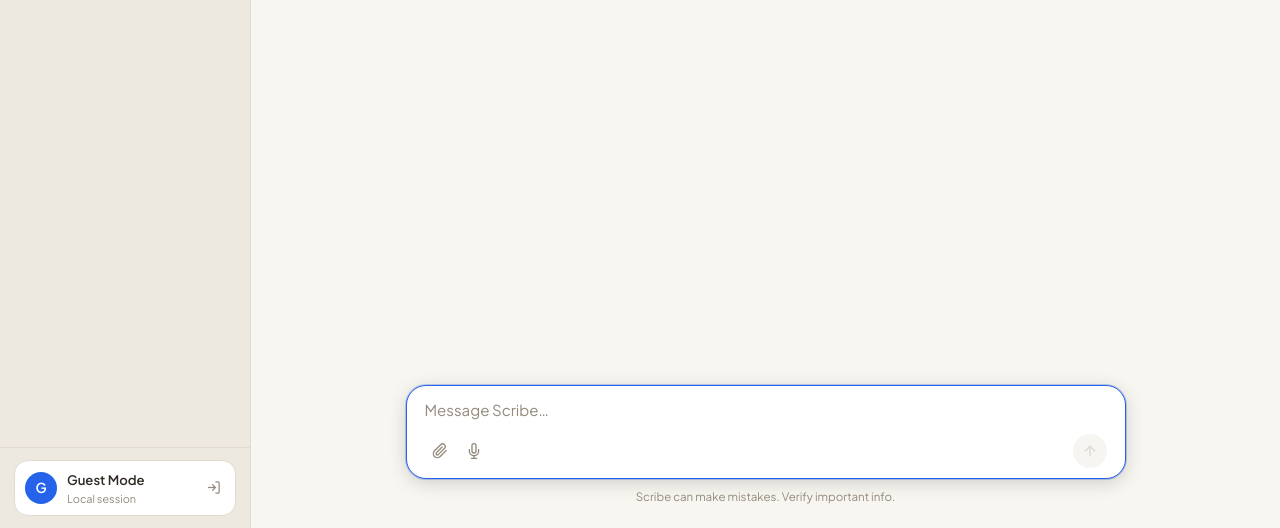
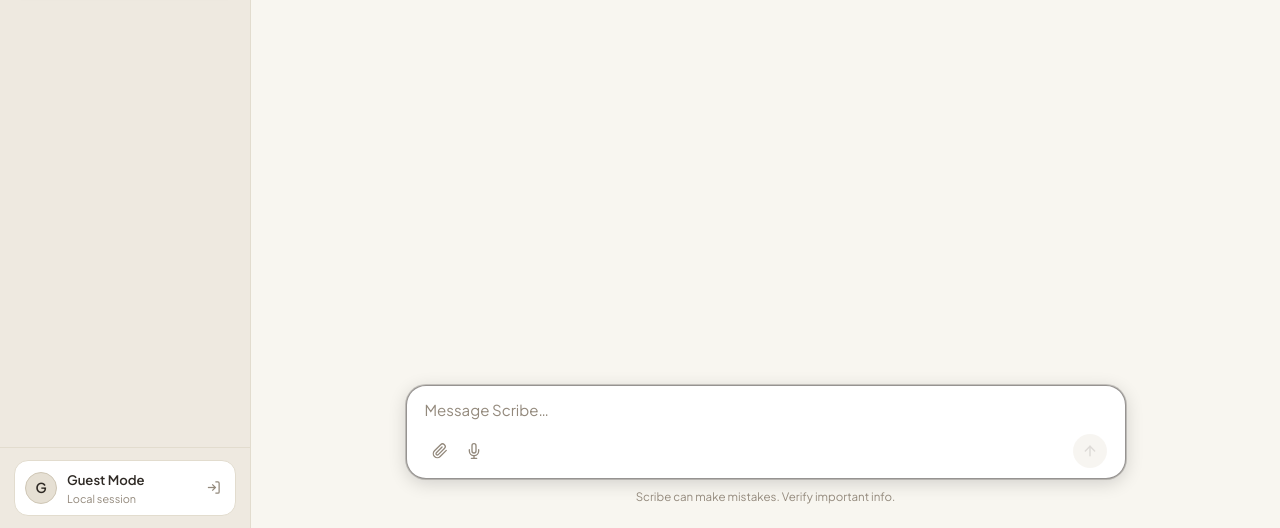
Before and after one commit to SahilPathan18/scribe, a website: page public/index.html in a window 1280 px wide. Shown: the part 272-800 px from the top of the page. Drawn offline with Linux system fonts and the light colour scheme; no server answers.

Commit message:
style(theme): switch to warm linen monochrome palette
- Replace electric cerulean blue with understated warm linen (#eee9df) in dark mode
- Add warm charcoal monochrome (#2e2924) in light mode
- Add dynamic --terracotta-ink for optimal button icon contrast
- Update user avatar and action buttons to seamless stone and linen tones

```diff
--- a/public/style.css
+++ b/public/style.css
@@ -23,21 +23,23 @@
   --ink-muted: #7c7468;
   --ink-faint: #4d473f;
 
-  /* Accents — Refined Cerulean Blue */
-  --accent: #3b82f6;
-  --accent-soft: #60a5fa;
-  --accent-dim: rgba(59, 130, 246, 0.16);
-  --accent-border: rgba(59, 130, 246, 0.35);
+  /* Accents — Warm Linen Monochrome (Ultra-Minimalist) */
+  --accent: #eee9df;
+  --accent-soft: #fbf8f2;
+  --accent-dim: rgba(238, 233, 223, 0.08);
+  --accent-border: rgba(238, 233, 223, 0.22);
+  --accent-ink: #1c1a17;
 
   --terracotta: var(--accent);
   --terracotta-soft: var(--accent-soft);
   --terracotta-dim: var(--accent-dim);
   --terracotta-border: var(--accent-border);
+  --terracotta-ink: var(--accent-ink);
 
   /* Borders & Dividers */
   --line-subtle: rgba(255, 255, 255, 0.08);
-  --line-strong: rgba(255, 255, 255, 0.14);
-  --line-focus: #3b82f6;
+  --line-strong: rgba(255, 255, 255, 0.16);
+  --line-focus: rgba(238, 233, 223, 0.38);
 
   /* Layout & Smooth Curves */
   --sidebar-w: 250px;
@@ -73,20 +75,22 @@
   --ink-muted: #93897c;
   --ink-faint: #cdc5b6;
 
-  /* Accents — Royal Sapphire Blue */
-  --accent: #2563eb;
-  --accent-soft: #1d4ed8;
-  --accent-dim: rgba(37, 99, 235, 0.1);
-  --accent-border: rgba(37, 99, 235, 0.28);
+  /* Accents — Warm Charcoal Monochrome (Light Mode) */
+  --accent: #2e2924;
+  --accent-soft: #423b34;
+  --accent-dim: rgba(46, 41, 36, 0.07);
+  --accent-border: rgba(46, 41, 36, 0.22);
+  --accent-ink: #ffffff;
 
   --terracotta: var(--accent);
   --terracotta-soft: var(--accent-soft);
   --terracotta-dim: var(--accent-dim);
   --terracotta-border: var(--accent-border);
+  --terracotta-ink: var(--accent-ink);
 
   --line-subtle: #e2dcce;
   --line-strong: #cfc7b6;
-  --line-focus: #2563eb;
+  --line-focus: rgba(46, 41, 36, 0.5);
 
   /* Shadows (with distinct left-side cast for outer box separation) */
   --shadow-box: 0 4px 22px -3px rgba(45, 35, 20, 0.08), 0 1px 4px -1px rgba(45, 35, 20, 0.04);
@@ -233,7 +237,7 @@ body.sidebar-collapsed {
 
 .brand:hover .brand-mark {
   background: var(--terracotta);
-  color: #fff;
+  color: var(--terracotta-ink);
 }
 
 .brand-text {
@@ -955,7 +959,7 @@ body.sidebar-collapsed {
   border-radius: var(--radius-pill);
   border: none;
   background: var(--terracotta);
-  color: #fff;
+  color: var(--terracotta-ink);
   display: flex;
   align-items: center;
   justify-content: center;
@@ -1654,8 +1658,9 @@ body.sidebar-collapsed {
   width: 32px;
   height: 32px;
   border-radius: 50%;
-  background: var(--terracotta);
-  color: #fff;
+  background: var(--bg-surface-hi);
+  border: 1px solid var(--line-strong);
+  color: var(--ink-primary);
   font-weight: 600;
   font-size: 0.86rem;
   display: flex;
@@ -2343,7 +2348,7 @@ body.sidebar-collapsed {
 .btn-auth-submit {
   padding: 11px;
   background: var(--terracotta);
-  color: #fff;
+  color: var(--terracotta-ink);
   border: none;
   border-radius: var(--radius-pill);
   font-family: var(--font-sans);
@@ -2405,7 +2410,7 @@ body.sidebar-collapsed {
 .btn-copy-share {
   padding: 9px 16px;
   background: var(--terracotta);
-  color: #fff;
+  color: var(--terracotta-ink);
   border: none;
   border-radius: var(--radius-sm);
   font-size: 0.82rem;
```
Also changed, not shown: public/share.html (+1 -1 lines).
